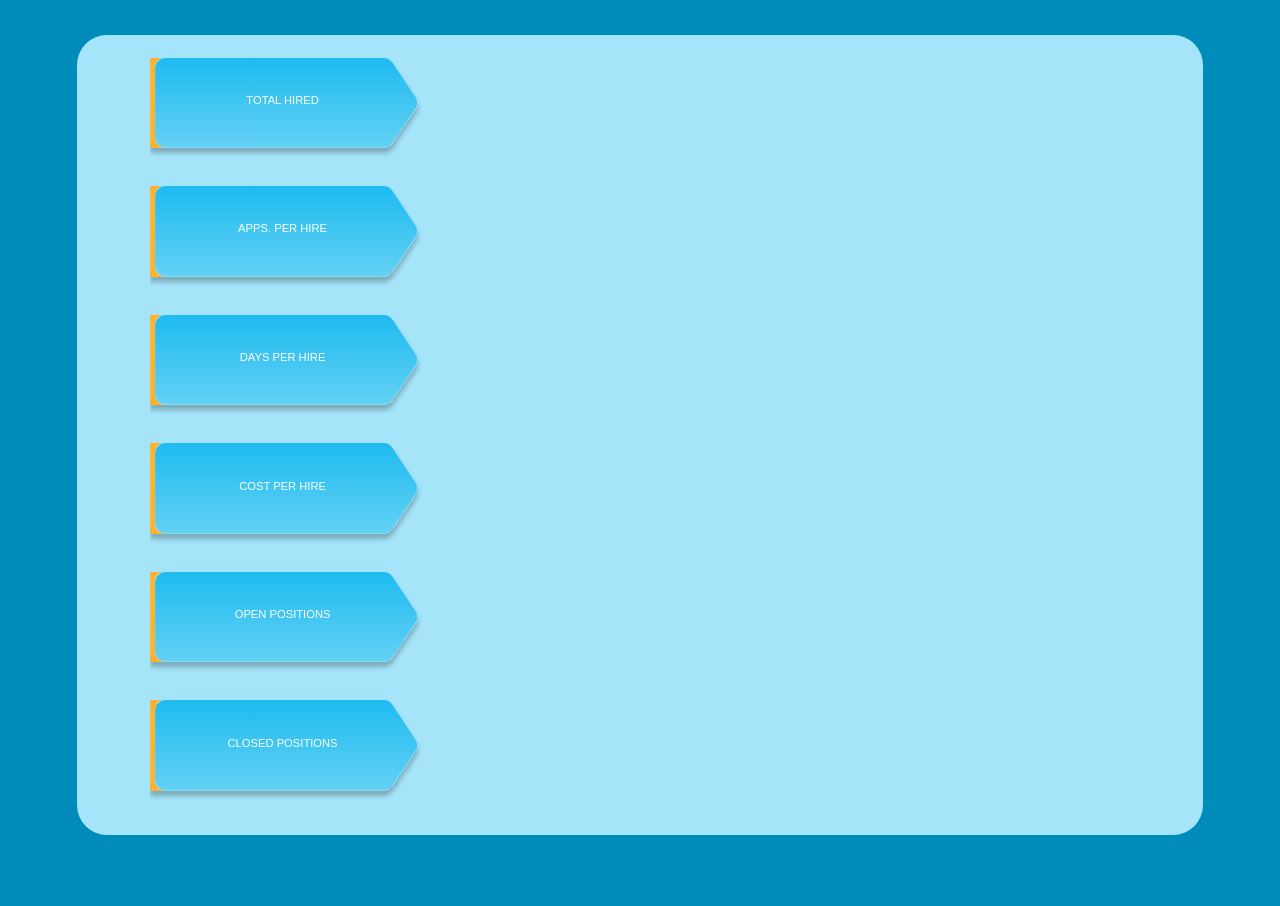
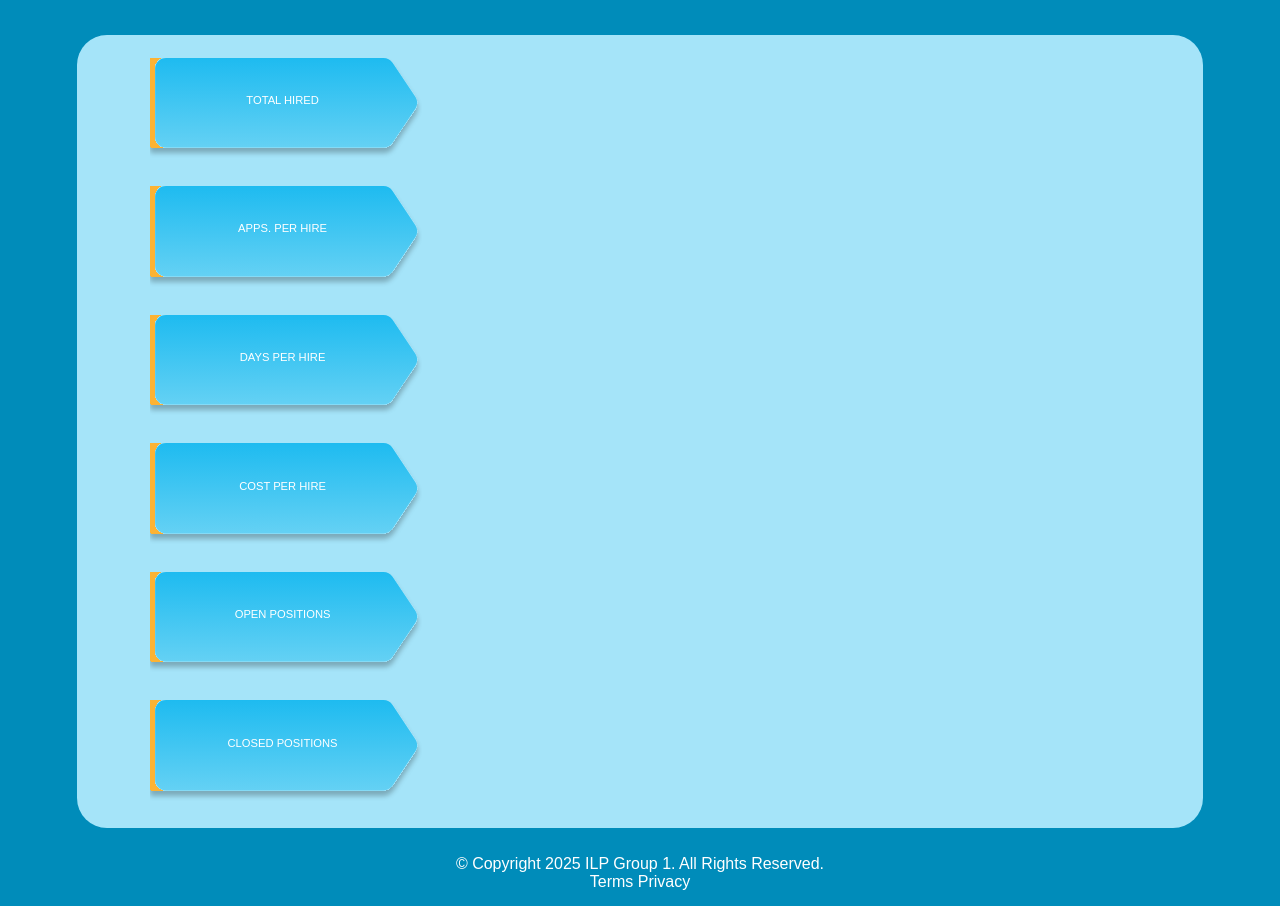
Before and after one commit to nivya-2/recruitment-analytics-dashboard, a plain HTML site: page RecruitmentAnalyticsDashboard/index.html in a window 1280 px wide. Shown: the part 101-1007 px from the top of the page. Before the commit the page ends 949 px from the top, so only its background shows below. Drawn offline with nearby package versions, Linux system fonts and the light colour scheme.

Commit message:
feat:footer

```diff
--- a/RecruitmentAnalyticsDashboard/index.html
+++ b/RecruitmentAnalyticsDashboard/index.html
@@ -97,6 +97,15 @@
             </div>
         </section>
     </main>
+    <footer>
+        <div >
+            <p class="footerText">© Copyright 2025 ILP Group 1. All Rights Reserved.</p>
+            <p>
+                <a >Terms</a>
+                <a >Privacy</a>
+            </p>
+        </div>
+    </footer>
 
     <script src="script.js"></script>
 </body>
--- a/RecruitmentAnalyticsDashboard/style.scss
+++ b/RecruitmentAnalyticsDashboard/style.scss
@@ -56,7 +56,6 @@ body {
 .article-container {
     background-color: #A5E4F9;
     border-radius: 30px;
-    height: 100vh;
     padding: 2%;
 
     &__section {
@@ -69,7 +68,7 @@ body {
 }
 
 .hidden {
-    display: none;
+    display: none !important;
 }
 // Block: data-metrics
 .data-metrics {
@@ -116,3 +115,19 @@ body {
         }
     }
 }
+
+footer {
+    width: 100%;
+    // background-color: $footer-background;
+    // color: $footer-color;
+    text-align: center;
+    padding: 15px 0;
+    margin: 0;
+    box-sizing: border-box;
+    animation: fadeIn 1.5s ease-in-out;
+}
+
+@keyframes fadeIn {
+    0% { opacity: 0; }
+    100% { opacity: 1; }
+}
```
Also changed, not shown: RecruitmentAnalyticsDashboard/style.css, 1 other file.
